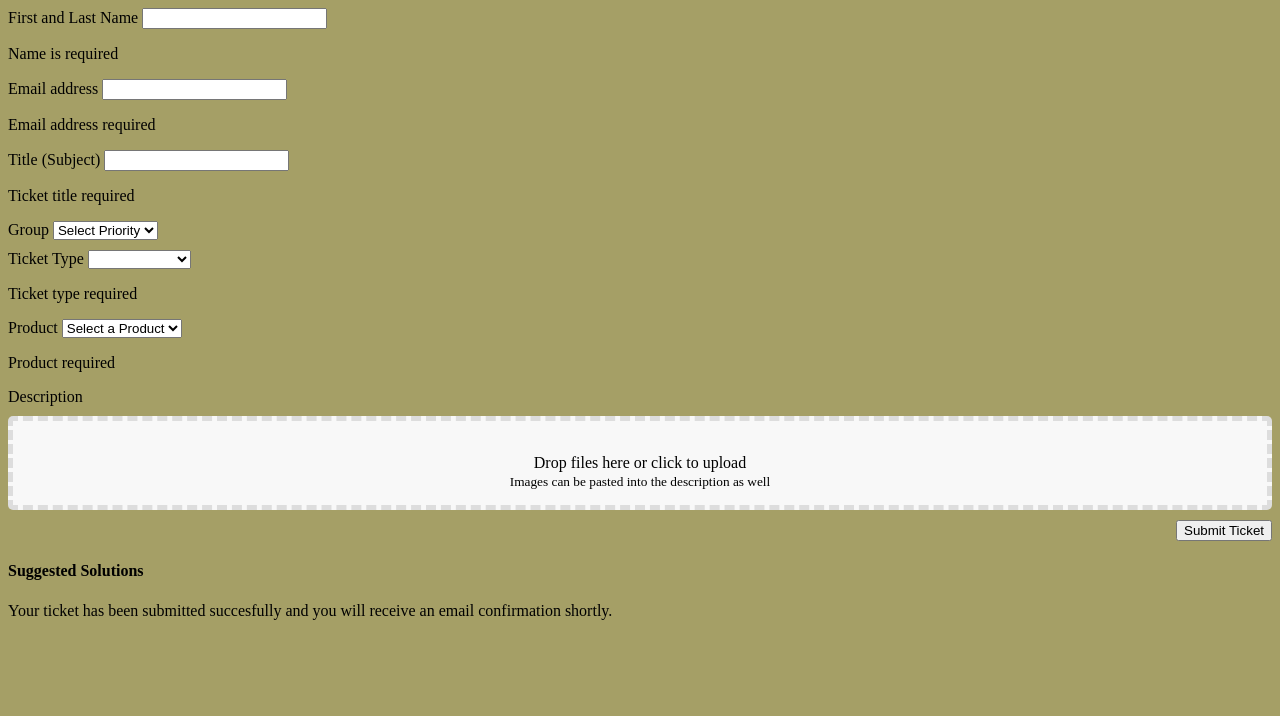
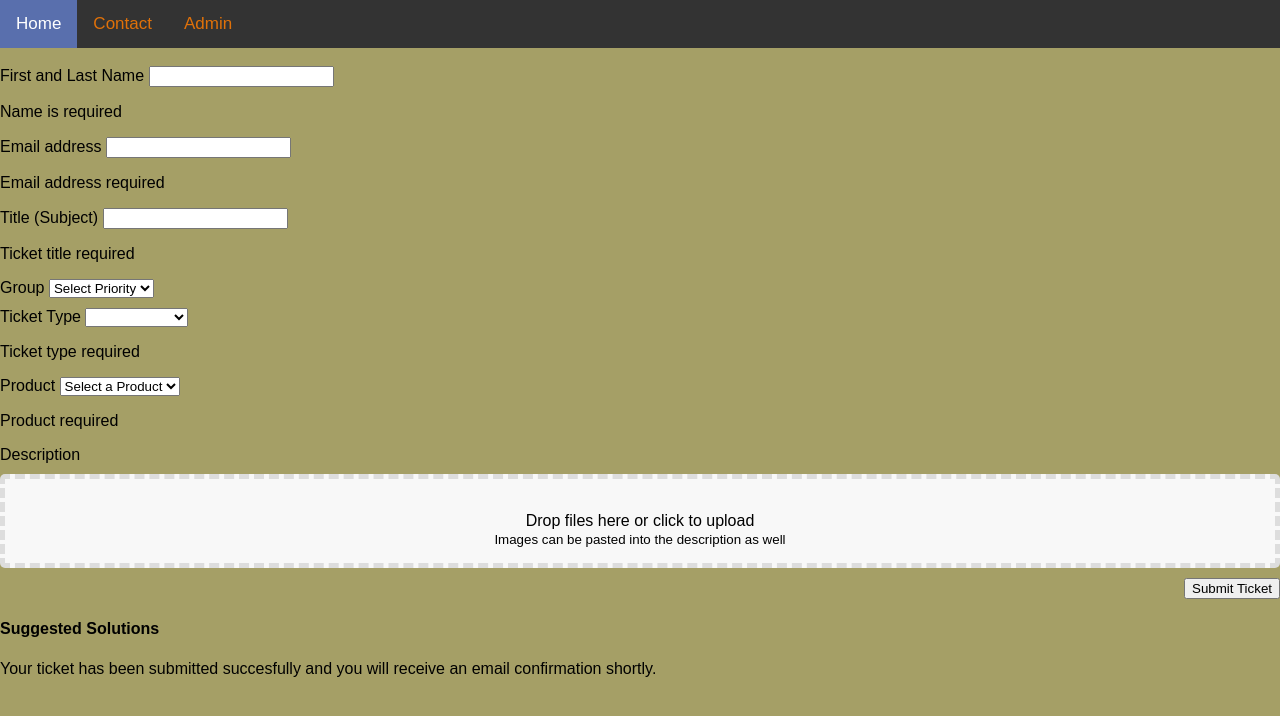
Before and after one commit to som143/port-folio, a Django app: page /tickets in a window 1280 px wide. Shown: the top 716 px of the page. Run offline with Django 3.2, Linux system fonts and the light colour scheme.

Commit message:
my commit

```diff
--- a/jobs/templates/jobs/alldata.html
+++ b/jobs/templates/jobs/alldata.html
@@ -1,5 +1,75 @@
 <!DOCTYPE html>
-<body style="background-color: rgb(165, 159, 102)"></body>
+<html>
+<head>
+   <style>
+body {
+  font-family: Arial, Helvetica, sans-serif;
+  background-color: black;
+  margin: 0;
+}
+.topnav {
+  overflow: hidden;
+  background-color: #333;
+}
+
+.topnav a {
+  float: left;
+  color: #e07109;
+  text-align: center;
+  padding: 14px 16px;
+  text-decoration: none;
+  font-size: 17px;
+}
+
+.topnav a:hover {
+  background-color: #ddd;
+  color: black;
+}
+
+.topnav a.active {
+  background-color: rgb(89, 111, 173);
+  color: white;
+}
+.drop-box {
+            background: #F8F8F8;
+            border: 5px dashed #DDD;
+            text-align: center;
+            margin: 10px 0px 10px 0px;
+            border-radius: 5px;
+            font-weight: 400;
+            padding: 15px;
+        }
+
+        .dragover {
+            border: 5px dashed #3d6da7;
+        }
+        md-chips.md-default-theme.md-chips.md-focused, md-chips .md-chips.md-focused {
+            border-color: red;
+            box-shadow: 0 2px lightgrey;
+        }
+</style>
+</head>
+
+<body>
+        <div class="topnav">
+                <a class="active" href="/home" onclick="home">Home</a>
+
+                <a  href="/tickets" onclick="Contact">Contact</a>
+
+                <a href="/admin" onclick="admin">Admin</a>
+              </div>
+
+              <div style="padding-left:16px">
+
+              </div>
+
+        </body>
+        <br>
+<body style="background-color: rgb(165, 159, 102)">
+
+<div>
+    <a href=""></a>
+</div>
 
  <div class="row row-centered">
         <div class="col-xs-12 col-sm-10 col-md-8 col-lg-6 col-centered">
@@ -123,23 +193,7 @@
 
     </modal>
     <style>
-        .drop-box {
-            background: #F8F8F8;
-            border: 5px dashed #DDD;
-            text-align: center;
-            margin: 10px 0px 10px 0px;
-            border-radius: 5px;
-            font-weight: 400;
-            padding: 15px;
-        }
 
-        .dragover {
-            border: 5px dashed #3d6da7;
-        }
-        md-chips.md-default-theme.md-chips.md-focused, md-chips .md-chips.md-focused {
-            border-color: red;
-            box-shadow: 0 2px lightgrey;
-        }
     </style>
 </body>
 </html>
```
